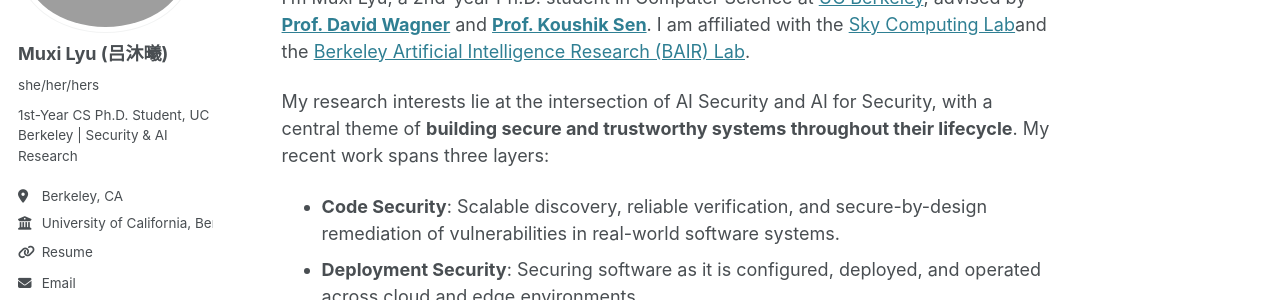
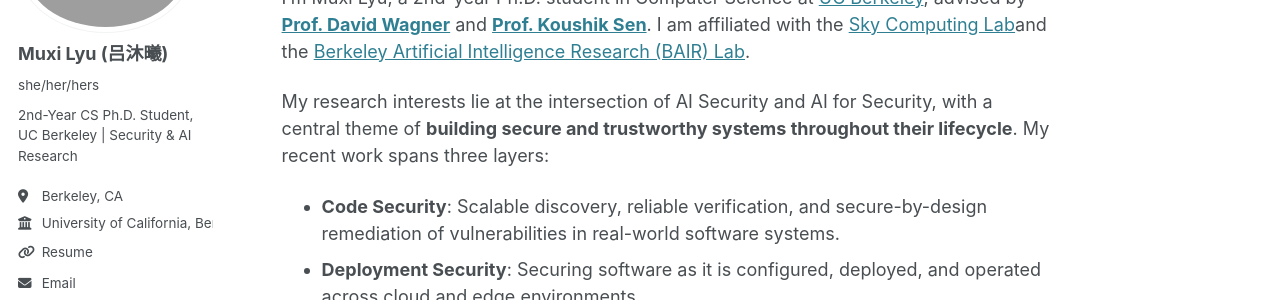
Before and after one commit to MuxiLyuLucy/muxilyulucy.github.io, a Jekyll site: the page built from _pages/about.md, in a window 1280 px wide. Shown: the part 200-500 px from the top of the page. Built offline with Jekyll 4.4.1, drawn with Linux system fonts in a browser that asks for light colours; some web fonts are replaced.

Commit message:
change to second year

```diff
--- a/_config.yml
+++ b/_config.yml
@@ -25,7 +25,7 @@ author:
   avatar           : "DSC_5729.jpg"
   name             : "Muxi Lyu (吕沐曦)"
   pronouns         : "she/her/hers"
-  bio              : "1st-Year CS Ph.D. Student, UC Berkeley | Security & AI Research"
+  bio              : "2nd-Year CS Ph.D. Student, UC Berkeley | Security & AI Research"
   location         : "Berkeley, CA"
   employer         : "University of California, Berkeley"
   resume           : "https://muxilyulucy.github.io/files/CV_Sep.pdf"
```
